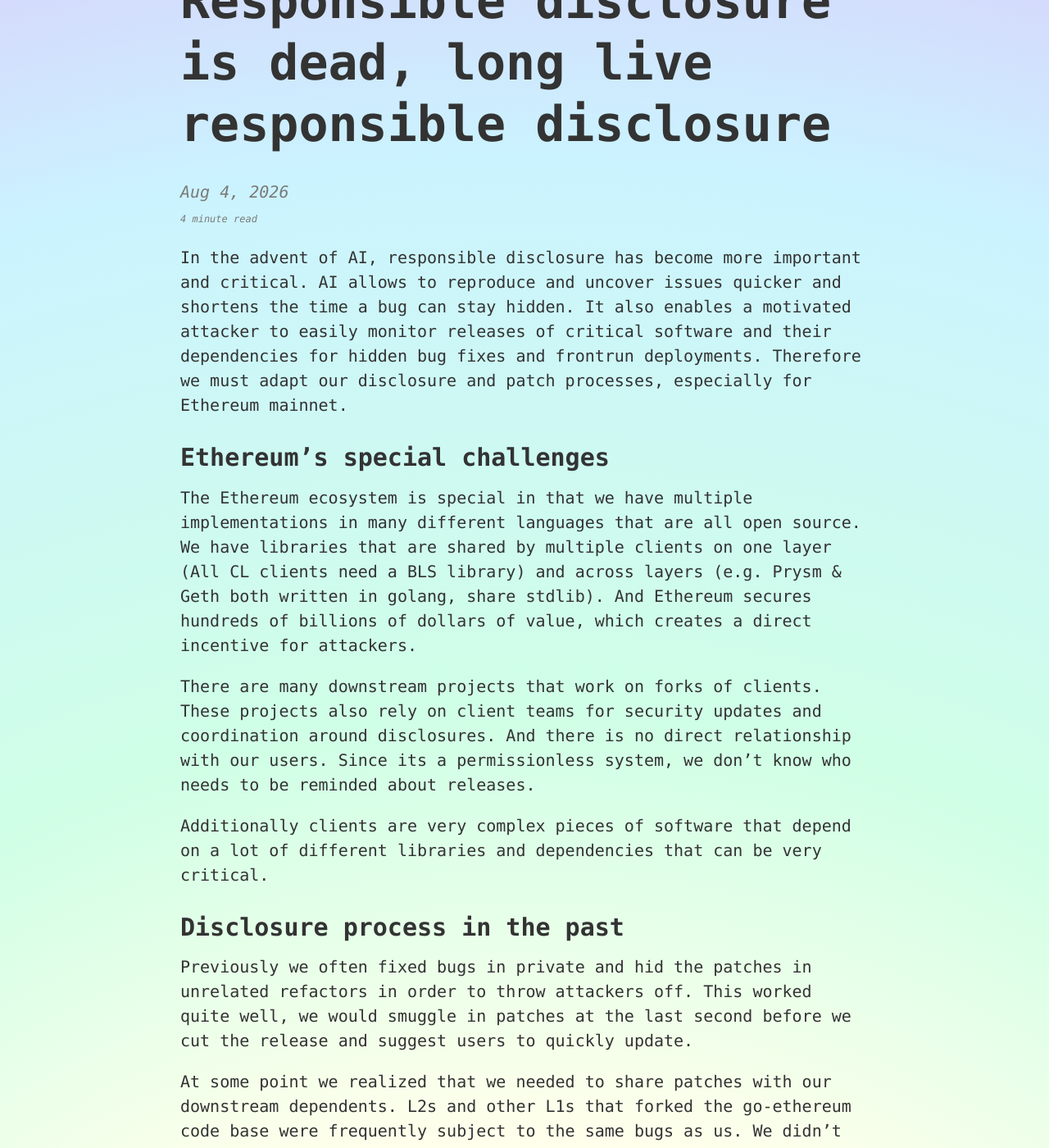
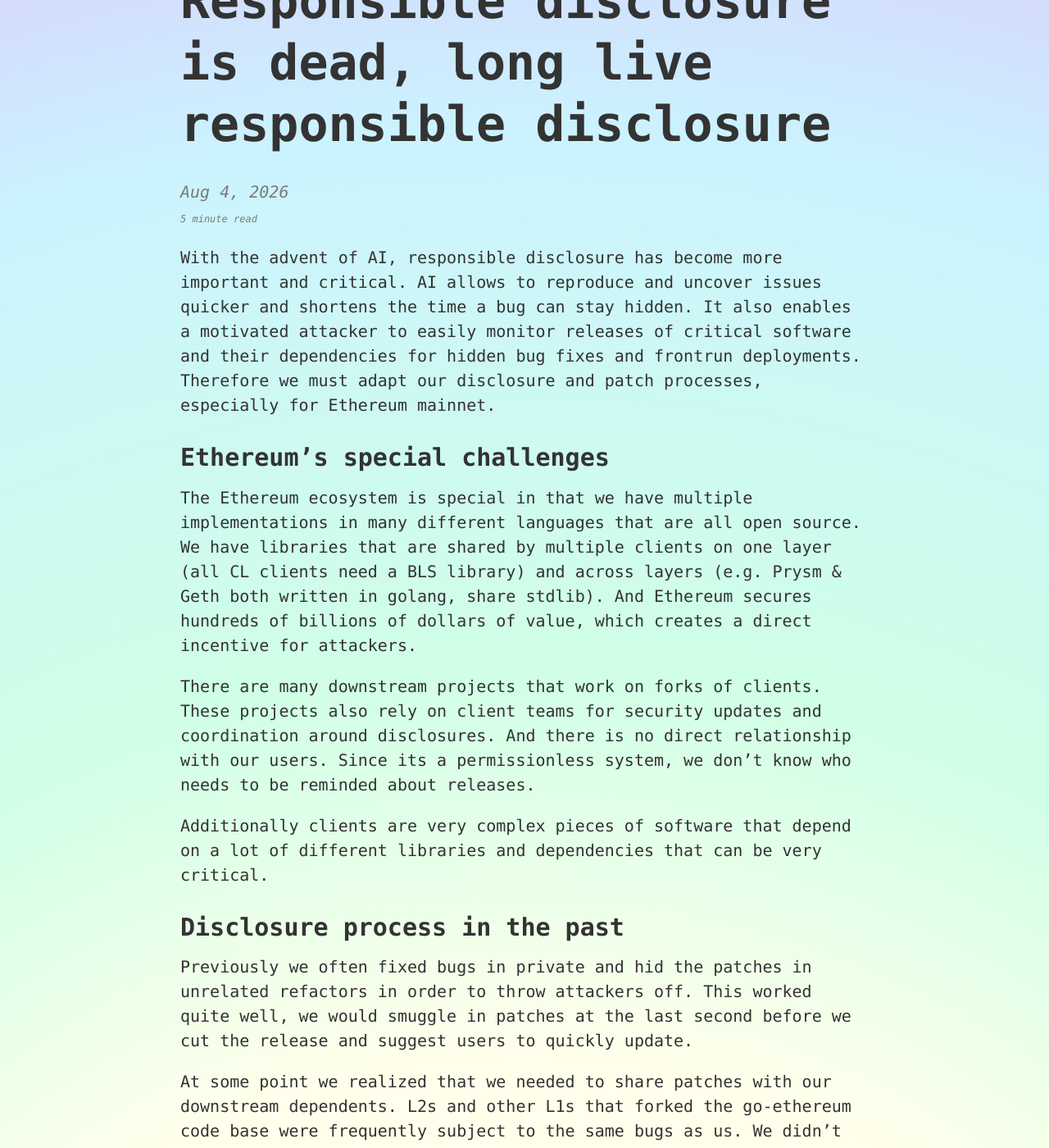
Before and after one commit to MariusVanDerWijden/MariusVanDerWijden.github.io, a Jekyll site: the page built from _posts/2026-08-04-Security.md, in a window 1280 px wide and 1400 px high, scrolled down 203 px. Shown: the whole window at 82% size. Built offline with Jekyll 4.4.1, drawn with Linux system fonts in a browser that asks for light colours; some of the changed text lies outside the part shown.

Commit message:
_posts: added responsible disclosure post

```diff
--- a/_posts/2026-08-04-Security.md
+++ b/_posts/2026-08-04-Security.md
@@ -2,12 +2,12 @@
 layout:        post
 title:         Responsible disclosure is dead, long live responsible disclosure
 date:          2026-08-04 11:00:00
-summary:       In the advent of AI, responsible disclosure has become more important and critical.
+summary:       With the advent of AI, responsible disclosure has become more important and critical.
 categories:    blog
 tags:          ethereum security
 ---
 
-In the advent of AI, responsible disclosure has become more important and critical.
+With the advent of AI, responsible disclosure has become more important and critical.
 AI allows to reproduce and uncover issues quicker and shortens the time a bug can stay hidden.
 It also enables a motivated attacker to easily monitor releases of critical software and their dependencies for hidden bug fixes and frontrun deployments.
 Therefore we must adapt our disclosure and patch processes, especially for Ethereum mainnet.
@@ -15,7 +15,7 @@
 ## Ethereum's special challenges
 
 The Ethereum ecosystem is special in that we have multiple implementations in many different languages that are all open source.
-We have libraries that are shared by multiple clients on one layer (All CL clients need a BLS library) and across layers (e.g. Prysm & Geth both written in golang, share stdlib).
+We have libraries that are shared by multiple clients on one layer (all CL clients need a BLS library) and across layers (e.g. Prysm & Geth both written in golang, share stdlib).
 And Ethereum secures hundreds of billions of dollars of value, which creates a direct incentive for attackers.
 
 There are many downstream projects that work on forks of clients.
```
Also changed, not shown: other parts of _posts/2026-08-04-Security.md (+11 -12 lines).
